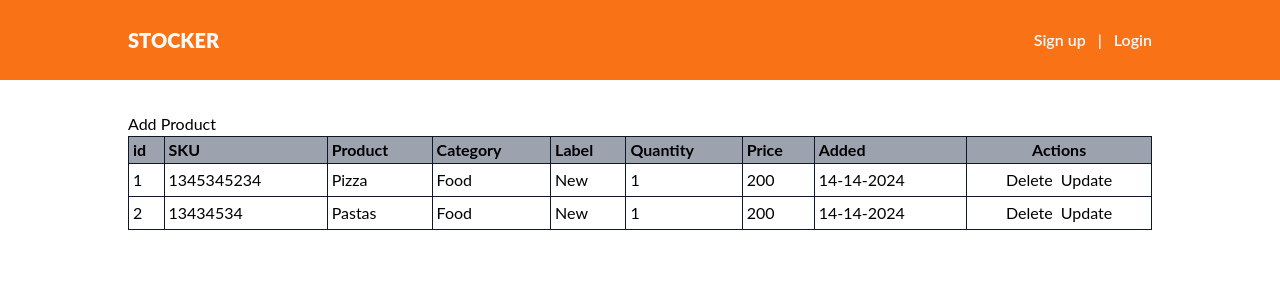
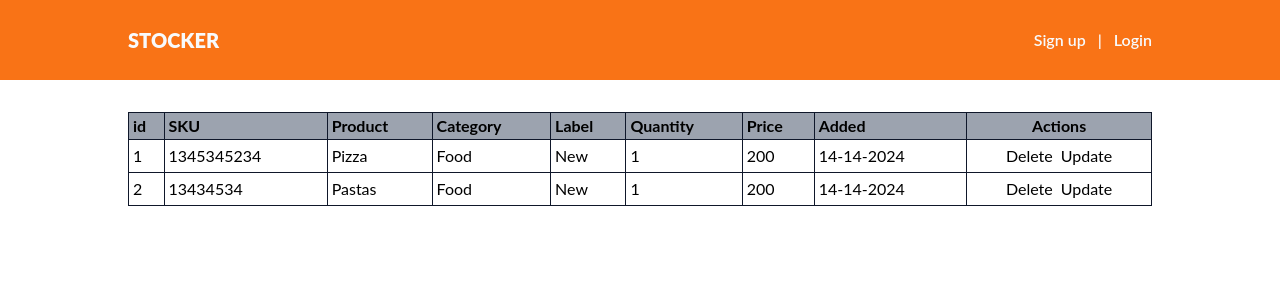
Before and after one commit to Felipe-Perez-Ferraro/stocker_front, a React (Create React App) app: page / in a window 1280 px wide. Shown: the top 300 px of the page. Built offline with nearby package versions, Linux system fonts and the light colour scheme.

Commit message:
Updated Home component

```diff
--- a/src/components/Home.jsx
+++ b/src/components/Home.jsx
@@ -1,28 +1,19 @@
-import React, { useState } from 'react';
+import React from 'react';
 import { useSelector } from 'react-redux';
 import Products from './Products';
-import AddProduct from './AddProduct';
+import { Link } from 'react-router-dom';
 
 function Home() {
   const message = useSelector((state) => state.users?.message);
-  const [open, setOpen] = useState(false);
-
-  const handleClick = () => {
-    setOpen(true)
-  }
-
-  const handleClose = () => {
-    setOpen(false)
-  }
+  const { user } = useSelector((state) => state.users);
 
   return (
     <main>
-      <p>{message}</p>
+      <p className="text-sm text-center">{message}</p>
       <section className="mt-8">
-        <article className="max-w-lg lg:max-w-5xl mx-auto">
-          <button type="button" onClick={handleClick}>Add Product</button>
+        <article className="max-w-2xl lg:max-w-5xl mx-auto">
+
           <Products />
-          {open && <AddProduct close={handleClose} />}
         </article>
       </section>
     </main>
```
